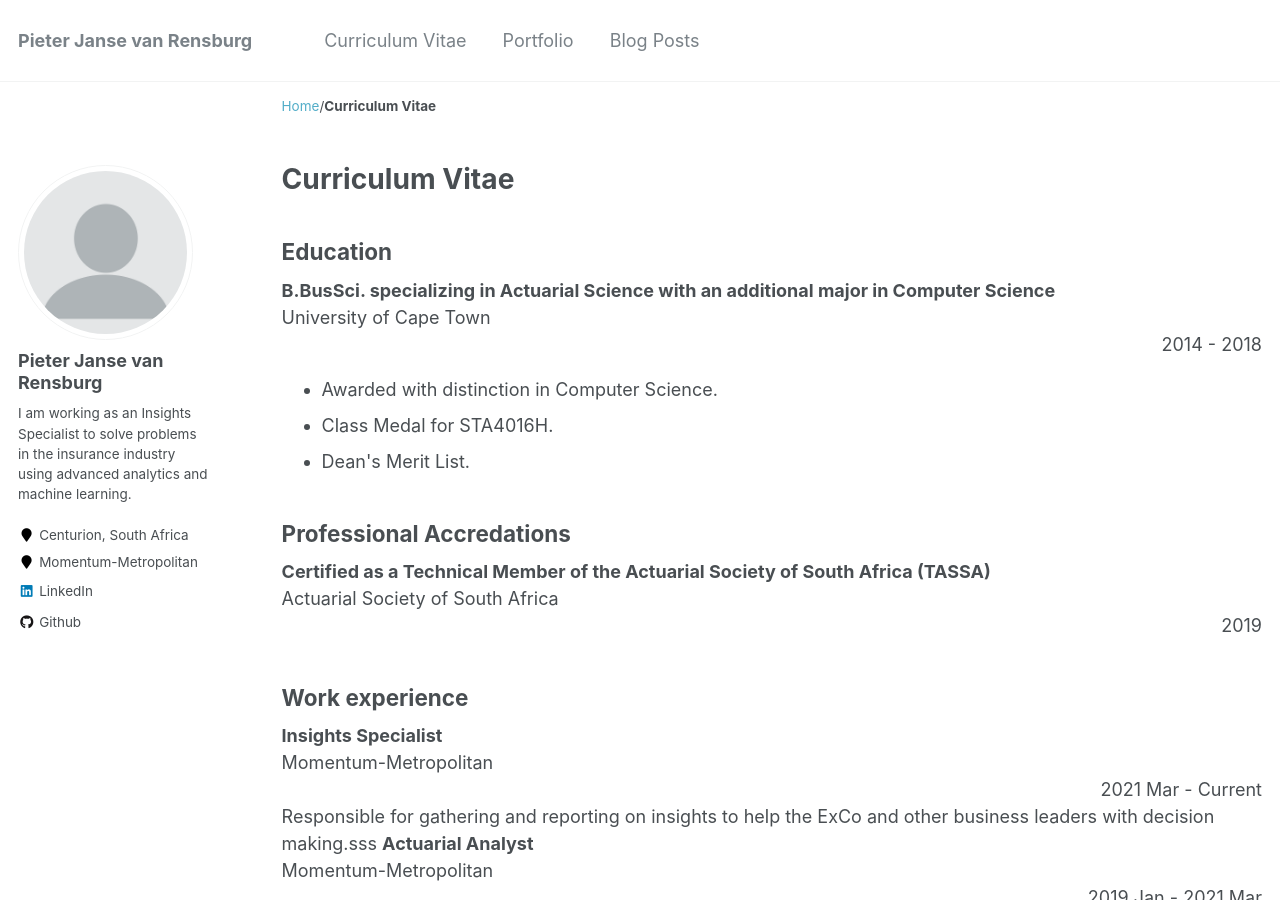
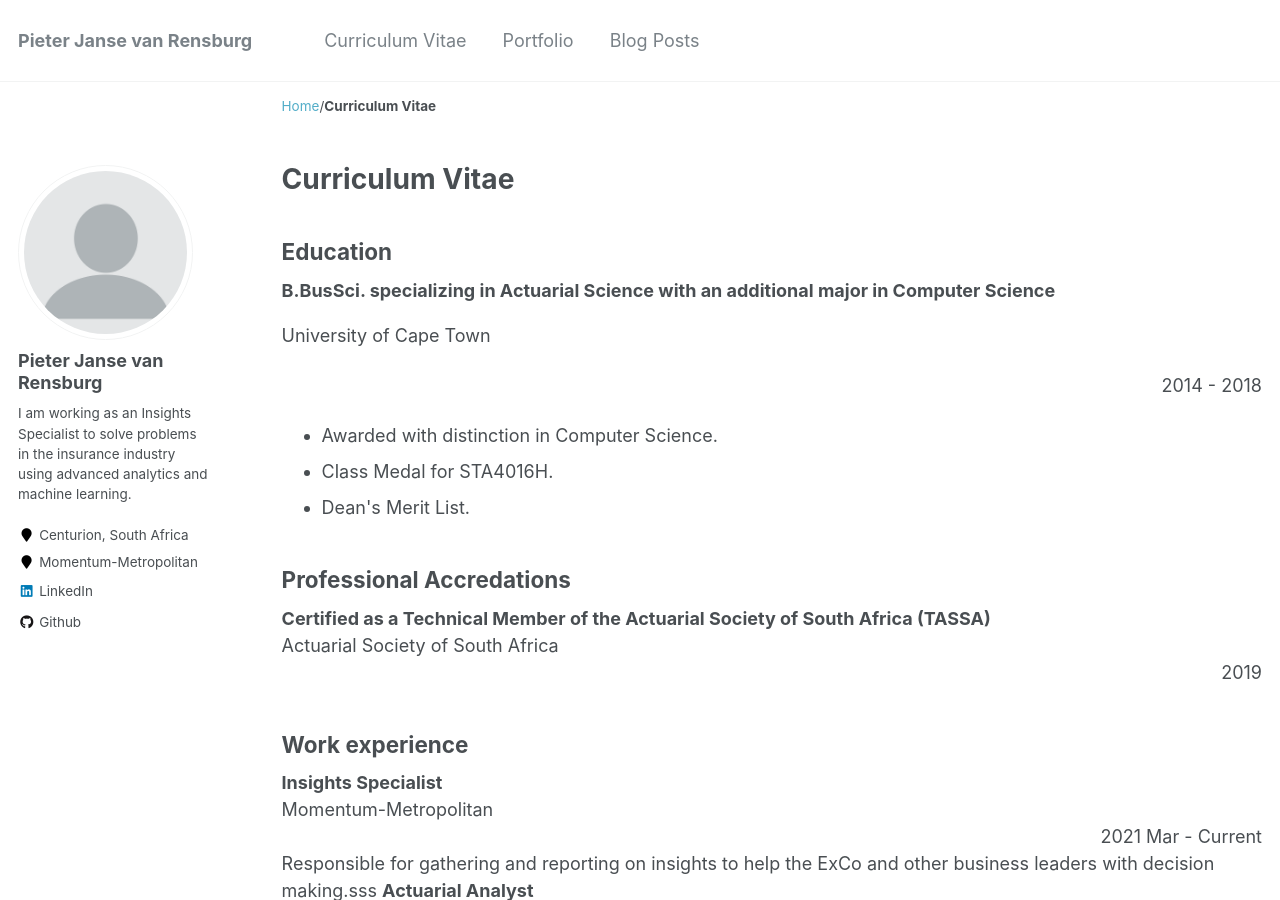
Before and after one commit to Pieter07/my-website, a Jekyll site: the page built from _pages/cv.html, in a window 1280 px wide and 900 px high. Built offline with Jekyll 4.4.1, drawn with Linux system fonts in a browser that asks for light colours.

Commit message:
Updated curriculum vitae html file.

```diff
--- a/_pages/cv.html
+++ b/_pages/cv.html
@@ -12,7 +12,7 @@ redirect_from:
 <h2>Education</h2>
 
 <b>B.BusSci. specializing in Actuarial Science with an additional major in Computer Science</b></br>
-University of Cape Town <div style="text-align: right">2014 - 2018</div>
+<p>University of Cape Town <div style="text-align: right">2014 - 2018</div></p>
 <ul>
 <li>Awarded with distinction in Computer Science.</li>
 <li>Class Medal for STA4016H.</li>
```
